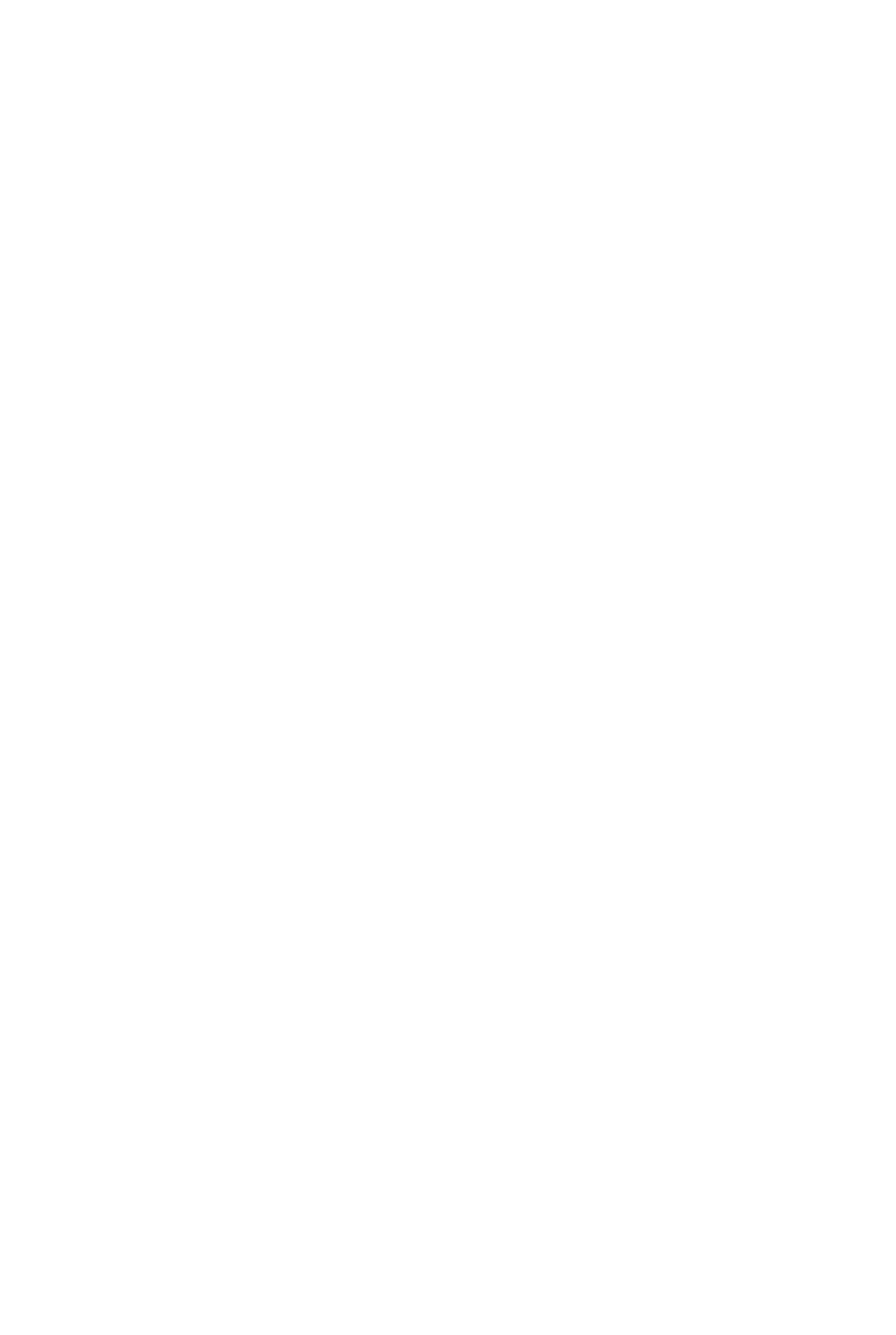
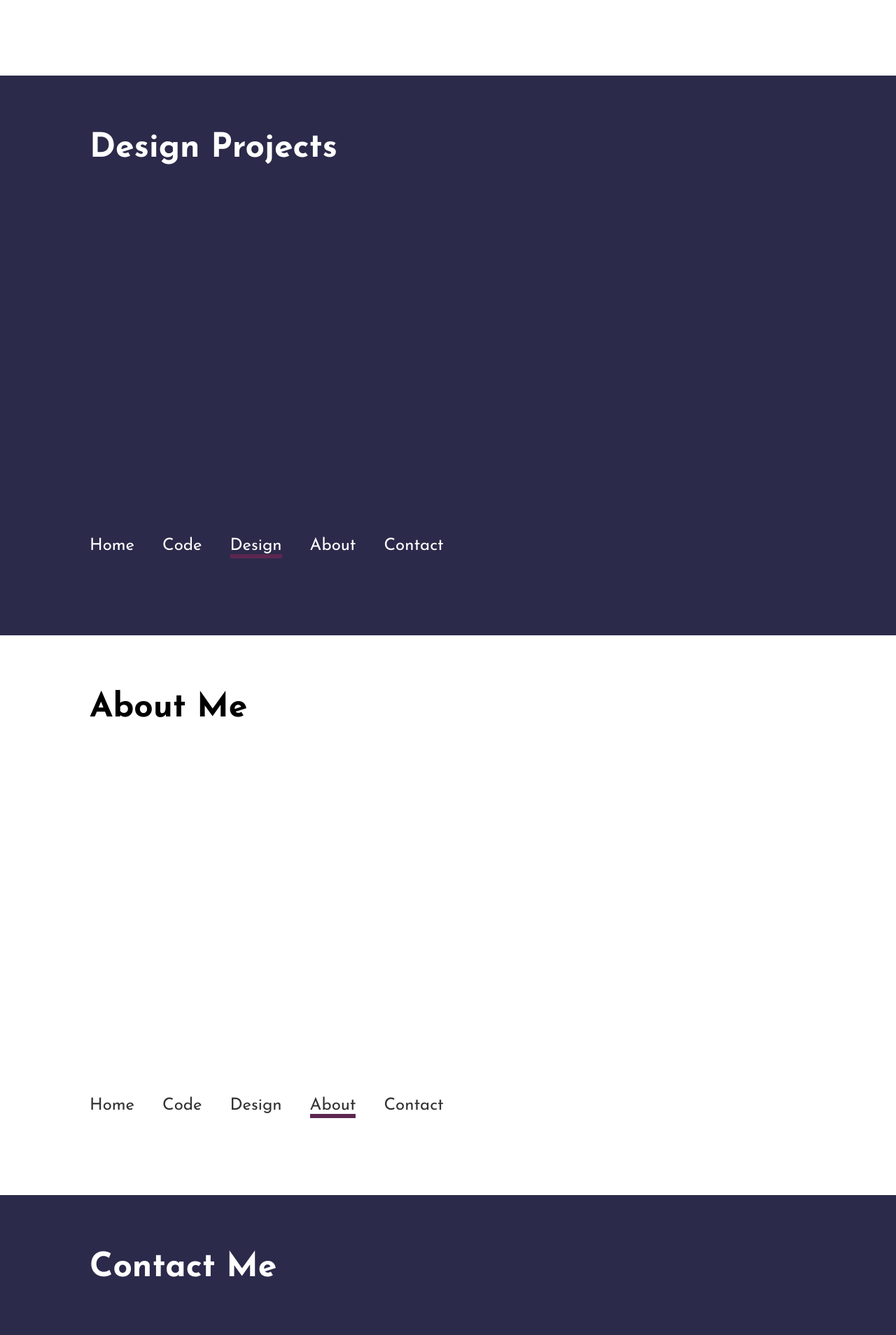
Before and after one commit to Baileyble/my-portfolio, a React (Create React App) app: page / in a window 1280 px wide. Shown: the part 1492-3400 px from the top of the page at 70% size. Before the commit the page ends 1600 px from the top, so only its background shows below. Built offline with nearby package versions, Linux system fonts and the light colour scheme.

Commit message:
Created all page components

```diff
--- /dev/null
+++ b/src/components/AboutComponent.js
@@ -0,0 +1,26 @@
+import React, {Component} from "react";
+import Nav from "./NavComponent";
+
+class About extends Component {
+    constructor(props) {
+        super(props);
+        this.state = {
+            activeLink: "about"
+        }
+    }
+
+    render() {
+        return (
+            <div className="aboutBackground">
+                <div className="aboutContent">
+                    <h2>About Me</h2>
+                    {/*<Projects />*/}
+                </div>
+                <Nav activeLink={this.state.activeLink}/>
+            </div>
+
+        )
+    }
+}
+
+export default About
--- /dev/null
+++ b/src/components/ContactComponent.js
@@ -0,0 +1,26 @@
+import React, {Component} from "react";
+import Nav from "./NavComponent";
+
+class Contact extends Component {
+    constructor(props) {
+        super(props);
+        this.state = {
+            activeLink: "contact"
+        }
+    }
+
+    render() {
+        return (
+            <div className="contactBackground">
+                <div className="contactContent">
+                    <h2>Contact Me</h2>
+                    {/*<Projects />*/}
+                </div>
+                <Nav activeLink={this.state.activeLink}/>
+            </div>
+
+        )
+    }
+}
+
+export default Contact
--- /dev/null
+++ b/src/components/DesignComponent.js
@@ -0,0 +1,26 @@
+import React, {Component} from "react";
+import Nav from "./NavComponent";
+
+class Design extends Component {
+    constructor(props) {
+        super(props);
+        this.state = {
+            activeLink: "design"
+        }
+    }
+
+    render() {
+        return (
+            <div className="designBackground">
+                <div className="designContent">
+                    <h2>Design Projects</h2>
+                    {/*<Projects />*/}
+                </div>
+                <Nav activeLink={this.state.activeLink}/>
+            </div>
+
+        )
+    }
+}
+
+export default Design
--- a/src/components/MainComponent.js
+++ b/src/components/MainComponent.js
@@ -1,6 +1,9 @@
 import React, {Component} from "react";
 import Home from "./HomeComponent";
 import Code from "./CodeComponent";
+import Design from "./DesignComponent";
+import About from "./AboutComponent";
+import Contact from "./ContactComponent";
 
 
 class Main extends Component {
@@ -14,9 +17,9 @@ class Main extends Component {
             <>
                 <Home/>
                 <Code/>
-                {/*<Design />*/}
-                {/*<About />*/}
-                {/*<Contact />*/}
+                <Design />
+                <About />
+                <Contact />
             </>
         )
 
--- /dev/null
+++ b/src/styles/_aboutcomponent.sass
@@ -0,0 +1,15 @@
+@import "mixins"
+@import "./_colors"
+
+
+.aboutBackground
+  @include pageSections
+  background-color: #ffffff
+  .navLinks
+    color: $textColor
+
+.aboutContent
+  padding: 0vw 10vw 0vw 10vw
+  h2
+    padding-top: 10vh
+    margin: 0
--- /dev/null
+++ b/src/styles/_contactcomponent.sass
@@ -0,0 +1,16 @@
+@import "mixins"
+@import "./_colors"
+
+
+.contactBackground
+  @include pageSections
+  background-color: $primaryPurple
+  .navLinks
+    color: #ffffff
+
+.contactContent
+  padding: 0 10vw 0 10vw
+  h2
+    color: #ffffff
+    padding-top: 10vh
+    margin: 0
--- /dev/null
+++ b/src/styles/_designcomponent.sass
@@ -0,0 +1,16 @@
+@import "mixins"
+@import "./_colors"
+
+
+.designBackground
+  @include pageSections
+  background-color: $primaryPurple
+  .navLinks
+    color: #ffffff
+
+.designContent
+  padding: 0 10vw 0 10vw
+  h2
+    color: #ffffff
+    padding-top: 10vh
+    margin: 0
--- a/src/styles/style.css
+++ b/src/styles/style.css
@@ -84,6 +84,68 @@
   margin: 0;
 }
 
+.designBackground {
+  height: 100vh;
+  width: 100%;
+  scroll-snap-align: start;
+  scroll-snap-stop: always;
+  position: relative;
+  background-color: #2C2A4A;
+}
+.designBackground .navLinks {
+  color: #ffffff;
+}
+
+.designContent {
+  padding: 0 10vw 0 10vw;
+}
+.designContent h2 {
+  color: #ffffff;
+  padding-top: 10vh;
+  margin: 0;
+}
+
+.aboutBackground {
+  height: 100vh;
+  width: 100%;
+  scroll-snap-align: start;
+  scroll-snap-stop: always;
+  position: relative;
+  background-color: #ffffff;
+}
+.aboutBackground .navLinks {
+  color: #333333;
+}
+
+.aboutContent {
+  padding: 0vw 10vw 0vw 10vw;
+}
+.aboutContent h2 {
+  padding-top: 10vh;
+  margin: 0;
+}
+
+.contactBackground {
+  height: 100vh;
+  width: 100%;
+  scroll-snap-align: start;
+  scroll-snap-stop: always;
+  position: relative;
+  background-color: #2C2A4A;
+}
+.contactBackground .navLinks {
+  color: #ffffff;
+}
+
+.contactContent {
+  padding: 0 10vw 0 10vw;
+}
+.contactContent h2 {
+  color: #ffffff;
+  padding-top: 10vh;
+  margin: 0;
+}
+
 html {
   scroll-snap-type: y mandatory;
 }
--- a/src/styles/style.sass
+++ b/src/styles/style.sass
@@ -2,6 +2,9 @@
 @import './_homecomponent'
 @import "./_navcomponent"
 @import "./_codecomponent"
+@import "./_designcomponent"
+@import "./_aboutcomponent"
+@import "./_contactcomponent"
 @import "./_colors"
 
 html
```
